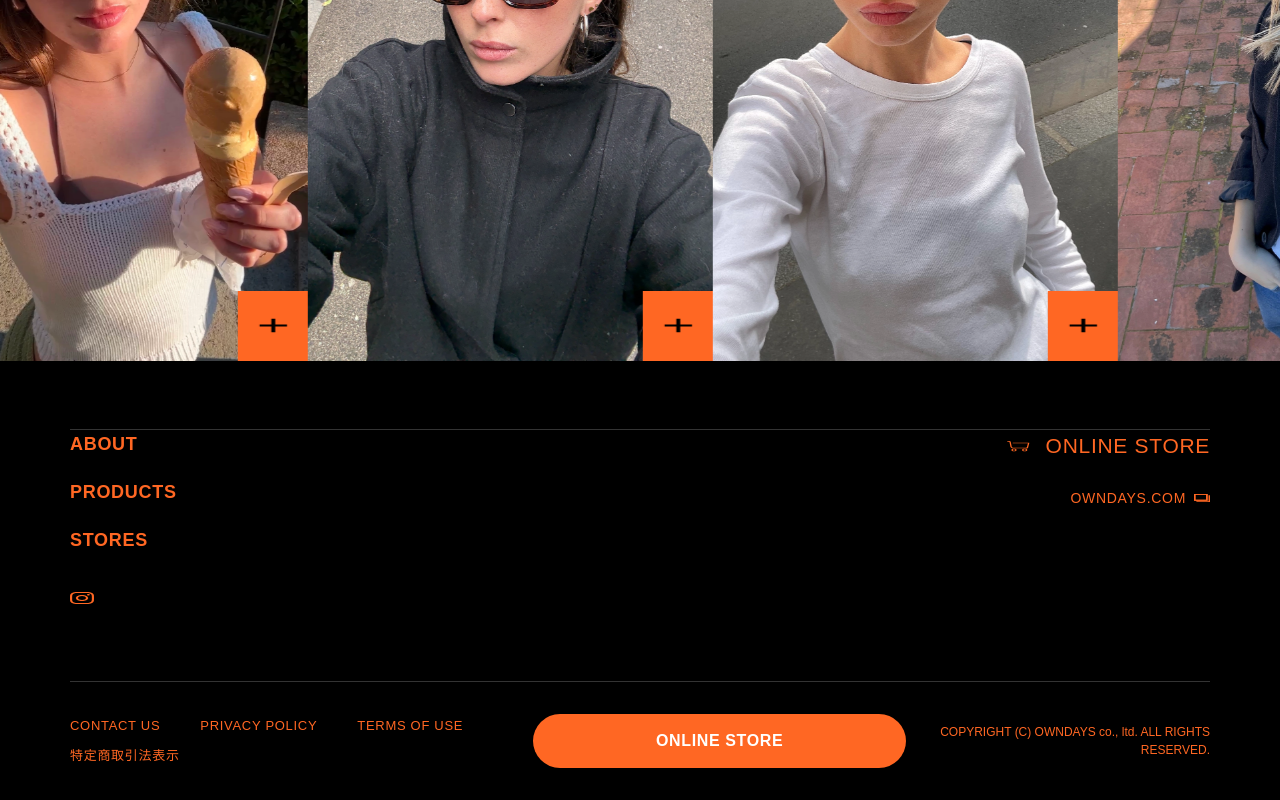
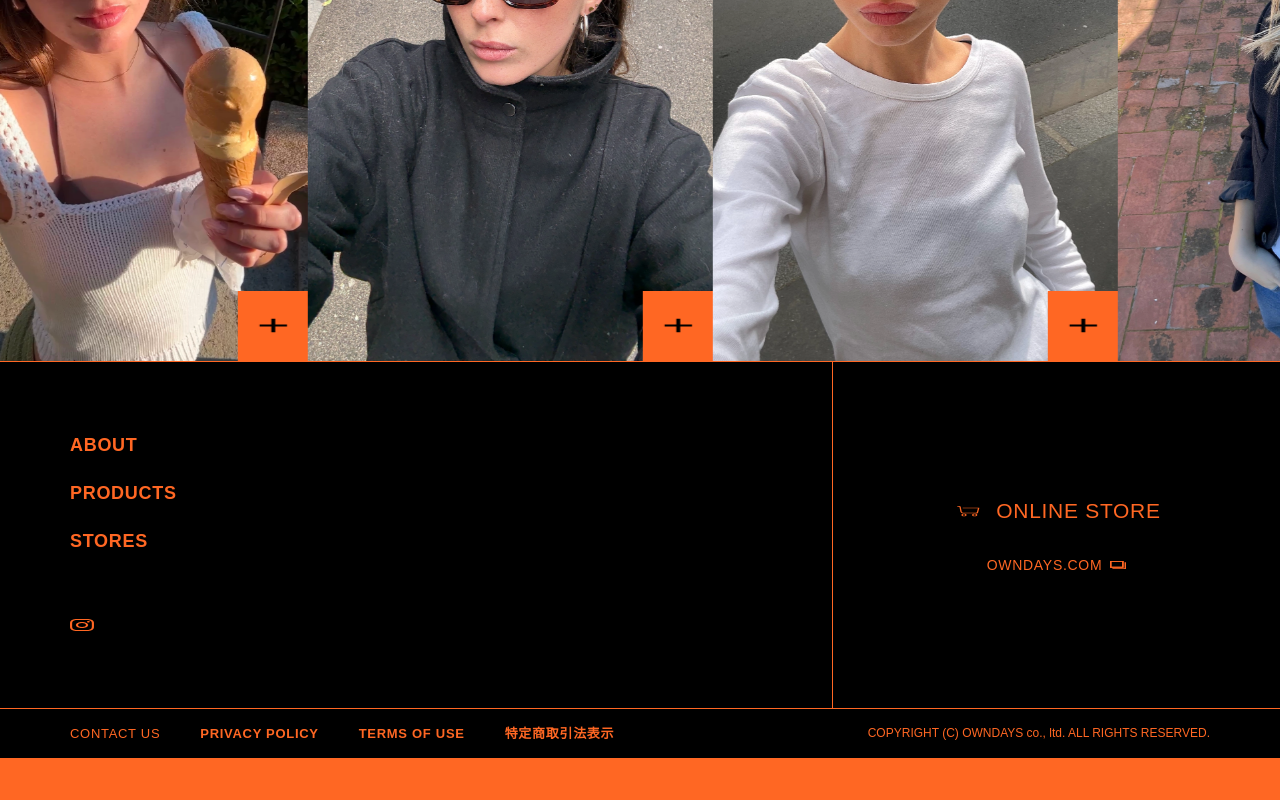
Before and after one commit to sansaran1234/OWNDAYS-x-MELLER-Product-Page, a Next.js app: page / in a window 1280 px wide. Shown: the part 2924-3724 px from the top of the page. After the commit the page ends 3682 px from the top, so only its background shows below. Built offline with nearby package versions, Linux system fonts and the light colour scheme; a web font is replaced by a local one.

Commit message:
Remove SiteFooter component and replace it with Footer in ProductsPage for improved structure and consistency.

```diff
--- /dev/null
+++ b/src/components/layout/Footer.tsx
@@ -0,0 +1,108 @@
+import Image from "next/image";
+import Link from "next/link";
+import {
+  footerLegalLinks,
+  footerNavLinks,
+  onlineStoreHref,
+  owndaysHref,
+} from "@/data/products";
+
+export function Footer() {
+  return (
+    <footer className="bg-black text-[#ff6723]">
+      <div className="mx-auto">
+        <div className="h-px bg-[#ff6723]" aria-hidden />
+
+        <div className="grid md:grid-cols-[65fr_35fr]">
+          <div className="px-5 pb-10 pt-12 md:px-[70px] md:pb-16 md:pt-[69px]">
+            <nav
+              className="flex flex-col gap-5 text-lg font-bold uppercase tracking-[0.7px]"
+              aria-label="Footer"
+            >
+              {footerNavLinks.map((link) => (
+                <Link key={link.label} href={link.href} className="hover:opacity-70">
+                  {link.label}
+                </Link>
+              ))}
+            </nav>
+
+            <Link
+              href="https://www.instagram.com/owndays/"
+              target="_blank"
+              rel="noopener noreferrer"
+              className="mt-12 inline-block md:mt-[58px]"
+              aria-label="Instagram"
+            >
+              <span className="relative block size-6">
+                <Image
+                  src="/images/figma/icons/instagram.svg"
+                  alt=""
+                  fill
+                  className="object-contain"
+                />
+              </span>
+            </Link>
+          </div>
+
+          <div className="flex min-h-[200px] flex-col items-center justify-center border-t border-[#ff6723] px-5 py-12 md:min-h-[320px] md:border-l md:border-t-0 md:py-0">
+            <Link
+              href={onlineStoreHref}
+              target="_blank"
+              rel="noopener noreferrer"
+              className="inline-flex items-center gap-3 hover:opacity-70"
+            >
+              <span className="relative block size-8 shrink-0">
+                <Image
+                  src="/images/figma/icons/cart.svg"
+                  alt=""
+                  fill
+                  className="object-contain"
+                />
+              </span>
+              <span className="text-[21px] font-medium uppercase tracking-[0.7px]">
+                ONLINE STORE
+              </span>
+            </Link>
+
+            <Link
+              href={owndaysHref}
+              target="_blank"
+              rel="noopener noreferrer"
+              className="mt-7 inline-flex items-center gap-2 text-sm font-medium uppercase tracking-[0.7px] hover:opacity-70"
+            >
+              OWNDAYS.COM
+              <span className="relative block size-4">
+                <Image
+                  src="/images/figma/icons/external.svg"
+                  alt=""
+                  fill
+                  className="object-contain"
+                />
+              </span>
+            </Link>
+          </div>
+        </div>
+
+        <div className="border-t border-[#ff6723] px-5 py-4 md:px-[70px] md:py-[15px]">
+          <div className="flex flex-col gap-4 md:flex-row md:items-center md:justify-between">
+            <nav className="flex flex-wrap gap-x-10 gap-y-2 text-[13px] uppercase tracking-[0.7px]">
+              {footerLegalLinks.map((link, index) => (
+                <Link
+                  key={link.label}
+                  href={link.href}
+                  className={`hover:opacity-70 ${index === 0 ? "font-medium" : "font-bold"}`}
+                >
+                  {link.label}
+                </Link>
+              ))}
+            </nav>
+
+            <p className="text-xs normal-case md:text-right">
+              COPYRIGHT (C) OWNDAYS co., ltd. ALL RIGHTS RESERVED.
+            </p>
+          </div>
+        </div>
+      </div>
+    </footer>
+  );
+}
--- a/src/components/layout/SiteFooter.tsx
+++ /dev/null
@@ -1,99 +0,0 @@
-import Image from "next/image";
-import Link from "next/link";
-import { Button } from "@/components/ui/button";
-import {
-  footerLegalLinks,
-  footerNavLinks,
-  onlineStoreHref,
-  owndaysHref,
-} from "@/data/products";
-
-export function SiteFooter() {
-  return (
-    <footer className="bg-black text-[#ff6723]">
-      <div className="mx-auto max-w-[1440px] px-5 pb-0 pt-16 md:px-[70px] md:pt-[68px]">
-        <div className="grid gap-12 border-t border-white/20 md:grid-cols-[1fr_auto] md:gap-8">
-          <div>
-            <nav className="flex flex-col gap-5 text-lg font-bold uppercase tracking-[0.7px]">
-              {footerNavLinks.map((link) => (
-                <Link key={link.label} href={link.href} className="hover:opacity-70">
-                  {link.label}
-                </Link>
-              ))}
-            </nav>
-
-            <Link
-              href="https://www.instagram.com/owndays/"
-              target="_blank"
-              rel="noopener noreferrer"
-              className="mt-8 inline-block"
-              aria-label="Instagram"
-            >
-              <span className="relative block size-6">
-                <Image
-                  src="/images/figma/icons/instagram.svg"
-                  alt=""
-                  fill
-                  className="object-contain"
-                />
-              </span>
-            </Link>
-          </div>
-
-          <div className="md:text-right">
-            <div className="mb-6 flex items-center gap-3 md:justify-end">
-              <span className="relative block size-8 shrink-0">
-                <Image
-                  src="/images/figma/icons/cart.svg"
-                  alt=""
-                  fill
-                  className="object-contain"
-                />
-              </span>
-              <p className="text-[21px] font-medium uppercase tracking-[0.7px]">
-                ONLINE STORE
-              </p>
-            </div>
-
-            <Link
-              href={owndaysHref}
-              target="_blank"
-              rel="noopener noreferrer"
-              className="inline-flex items-center gap-2 text-sm font-medium uppercase tracking-[0.7px] hover:opacity-70"
-            >
-              OWNDAYS.COM
-              <span className="relative block size-4">
-                <Image
-                  src="/images/figma/icons/external.svg"
-                  alt=""
-                  fill
-                  className="object-contain"
-                />
-              </span>
-            </Link>
-          </div>
-        </div>
-
-        <div className="mt-16 flex flex-col gap-8 border-t border-white/20 py-8 md:flex-row md:items-center md:justify-between">
-          <div className="flex flex-wrap gap-x-10 gap-y-3 text-xs uppercase tracking-[0.7px] md:text-[13px]">
-            {footerLegalLinks.map((link) => (
-              <Link key={link.label} href={link.href} className="hover:opacity-70">
-                {link.label}
-              </Link>
-            ))}
-          </div>
-
-          <Button variant="onlineStore" size="store" asChild>
-            <Link href={onlineStoreHref} target="_blank" rel="noopener noreferrer">
-              ONLINE STORE
-            </Link>
-          </Button>
-
-          <p className="text-[12px] normal-case md:text-right">
-            COPYRIGHT (C) OWNDAYS co., ltd. ALL RIGHTS RESERVED.
-          </p>
-        </div>
-      </div>
-    </footer>
-  );
-}
--- a/src/components/products/ProductsPage.tsx
+++ b/src/components/products/ProductsPage.tsx
@@ -1,4 +1,4 @@
-import { SiteFooter } from "@/components/layout/SiteFooter";
+import { Footer } from "@/components/layout/Footer";
 import { Navbar } from "@/components/layout/Navbar";
 import { ProductGrid } from "./ProductGrid";
 import { ProductsHero } from "./ProductsHero";
@@ -13,7 +13,7 @@ export function ProductsPage() {
         <ProductGrid />
         <MarqueeSection />
       </main>
-      <SiteFooter />
+      <Footer />
     </div>
   );
 }
```
